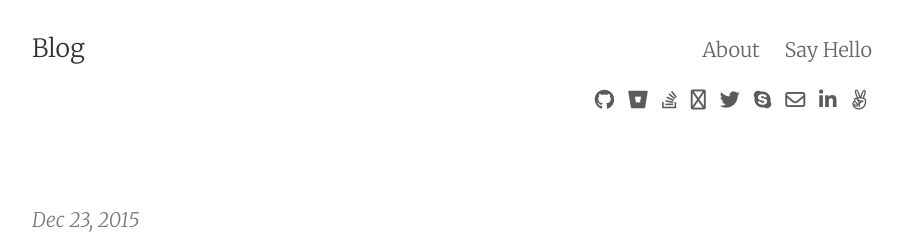
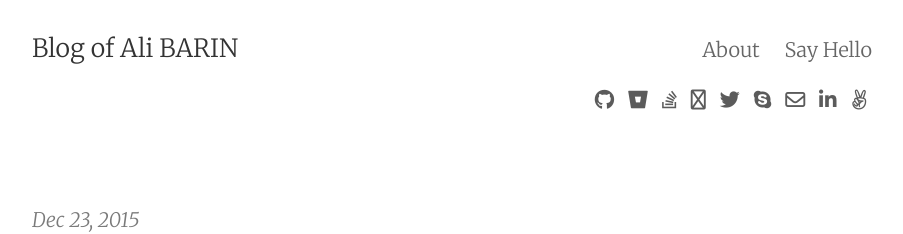
Before and after one commit to barinali/barinali.github.io, a Jekyll site: the page built from index.html, in a window 1280 px wide. Shown: the top 234 px of the page, without its empty margins (188-1091 px from the left). Built offline with Jekyll 4.4.1, drawn with Linux system fonts in a browser that asks for light colours; nearby versions of some CDN libraries; the list of posts is cut into pages by our own code; comment, search, counter and statistics services are not loaded.

Commit message:
Update blog name in _config.yml

```diff
--- a/_config.yml
+++ b/_config.yml
@@ -1,5 +1,5 @@
 # Site settings
-title:       Blog
+title:       Blog of Ali BARIN
 email:       ali.barin53@gmail.com
 author:      Ali BARIN
 description: "Development and developer things of Ali BARIN"
```
